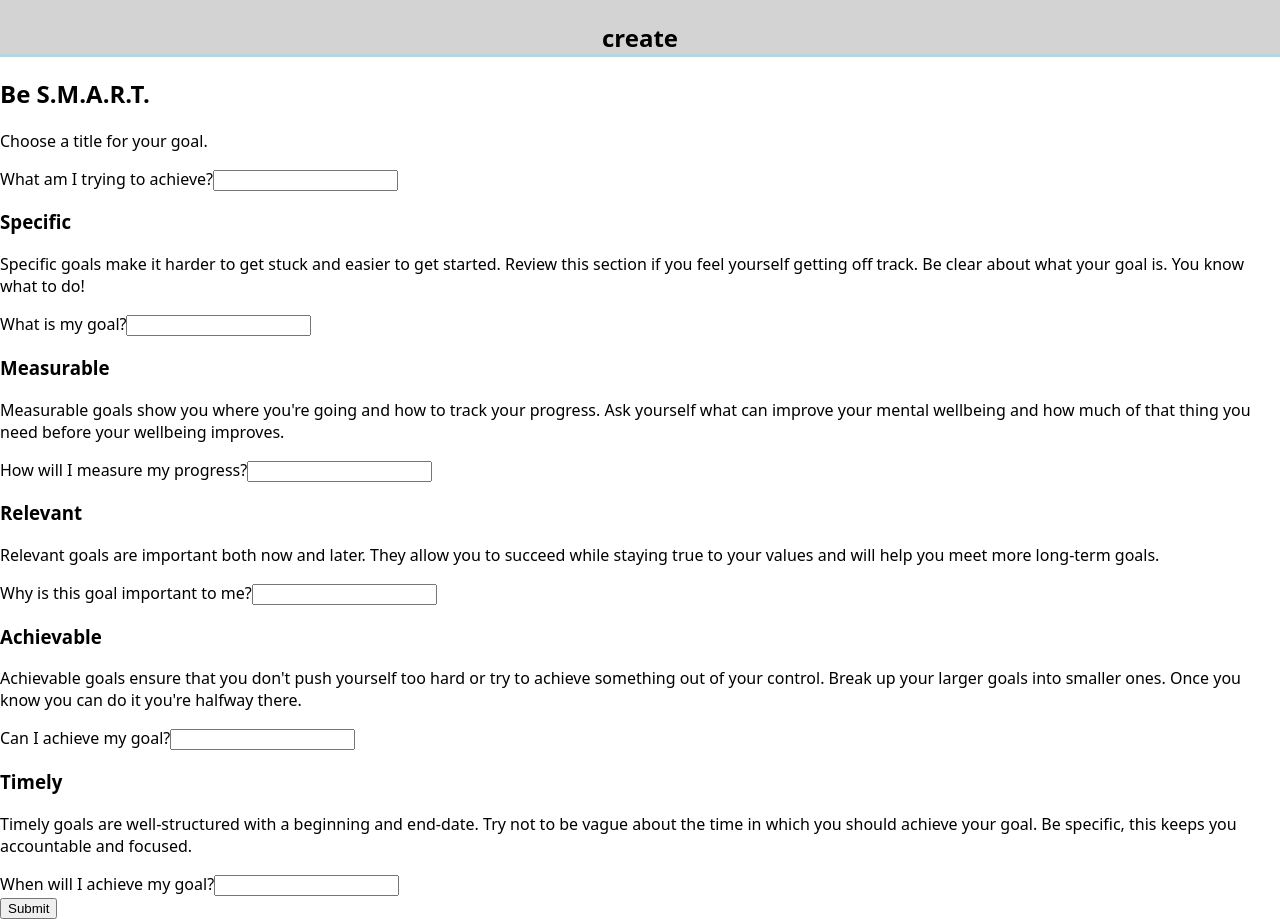
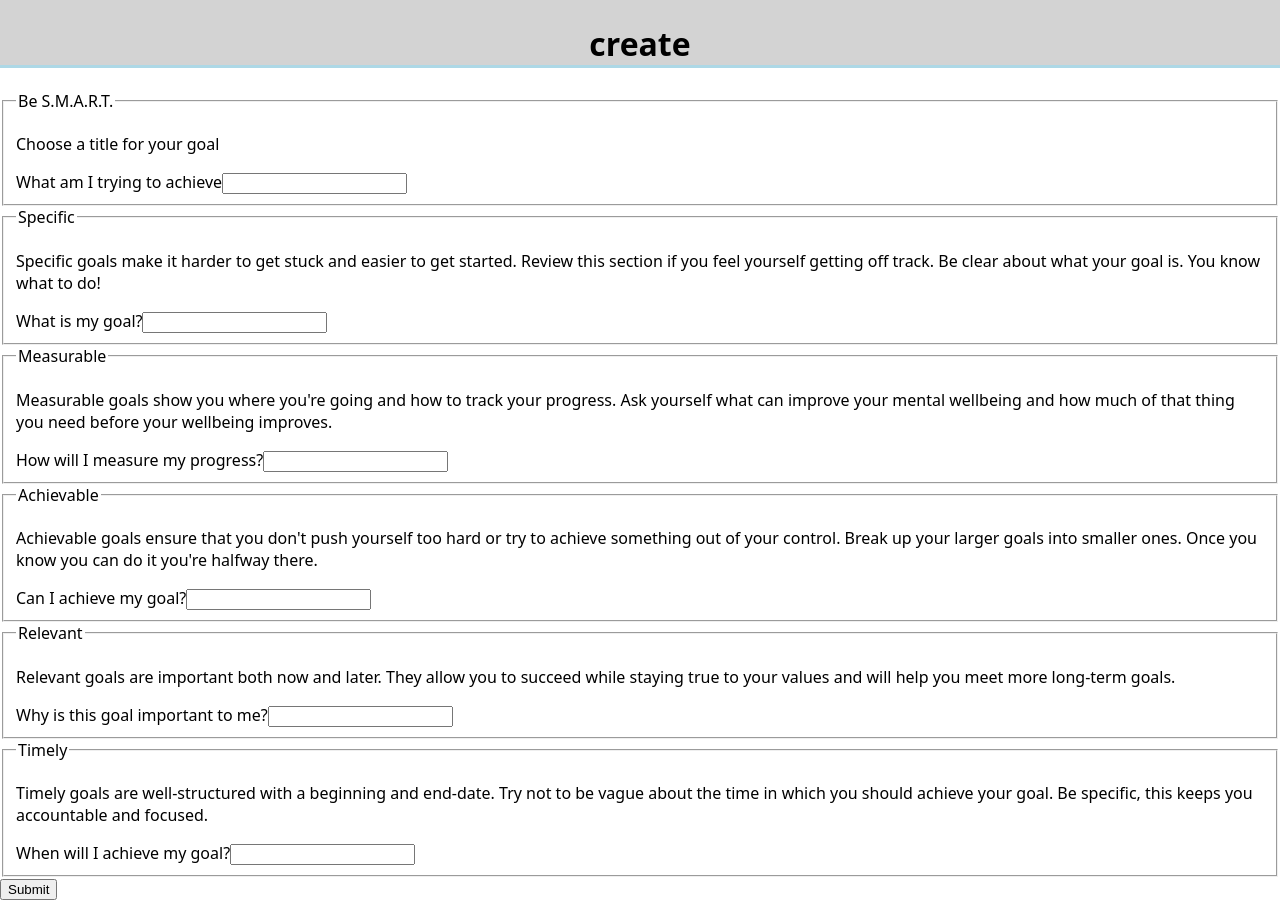
Before and after one commit to CorneliusMoe/Capstone-Cornelius, a Next.js app: page /formpage in a window 1280 px wide. Built offline with nearby package versions, Linux system fonts and the light colour scheme.

Commit message:
changes according to code review

```diff
--- a/components/Form/index.js
+++ b/components/Form/index.js
@@ -1,63 +1,49 @@
+import GoalInput from "@/components/GoalInput/index";
+
 export default function Form() {
   return (
     <form>
-      <h2>Be S.M.A.R.T.</h2>
-      <div>
-        <p>Choose a title for your goal.</p>
-        <label htmlFor="smart">What am I trying to achieve?</label>
-        <input type="text" id="smart" />
-      </div>
-      <div>
-        <h3>Specific</h3>
-        <p>
-          Specific goals make it harder to get stuck and easier to get started.
-          Review this section if you feel yourself getting off track. Be clear
-          about what your goal is. You know what to do!
-        </p>
-        <label htmlFor="specific">What is my goal?</label>
-        <input type="text" id="specific" />
-      </div>
-      <div>
-        <h3>Measurable</h3>
-        <p>
-          Measurable goals show you where you&apos;re going and how to track
-          your progress. Ask yourself what can improve your mental wellbeing and
-          how much of that thing you need before your wellbeing improves.
-        </p>
-        <label htmlFor="measurable">How will I measure my progress?</label>
-        <input type="text" id="measurable" />
-      </div>
-      <div>
-        <h3>Relevant</h3>
-        <p>
-          Relevant goals are important both now and later. They allow you to
-          succeed while staying true to your values and will help you meet more
-          long-term goals.
-        </p>
-        <label htmlFor="relevant">Why is this goal important to me?</label>
-        <input type="text" id="relevant" />
-      </div>
-      <div>
-        <h3>Achievable</h3>
-        <p>
-          Achievable goals ensure that you don&apos;t push yourself too hard or
-          try to achieve something out of your control. Break up your larger
-          goals into smaller ones. Once you know you can do it you&apos;re
-          halfway there.
-        </p>
-        <label htmlFor="achievable">Can I achieve my goal?</label>
-        <input type="text" id="achievable" />
-      </div>
-      <div>
-        <h3>Timely</h3>
-        <p>
-          Timely goals are well-structured with a beginning and end-date. Try
-          not to be vague about the time in which you should achieve your goal.
-          Be specific, this keeps you accountable and focused.
-        </p>
-        <label htmlFor="timely">When will I achieve my goal?</label>
-        <input type="text" id="timely" />
-      </div>
+      <GoalInput
+        title="Be S.M.A.R.T."
+        description="Choose a title for your goal"
+        label="What am I trying to achieve"
+      />{" "}
+      <GoalInput
+        title="Specific"
+        description="Specific goals make it harder to get stuck and easier to get started.
+  Review this section if you feel yourself getting off track. Be clear
+  about what your goal is. You know what to do!"
+        label="What is my goal?"
+      />{" "}
+      <GoalInput
+        title="Measurable"
+        description="Measurable goals show you where you're going and how to track
+        your progress. Ask yourself what can improve your mental wellbeing and
+        how much of that thing you need before your wellbeing improves."
+        label="How will I measure my progress?"
+      />{" "}
+      <GoalInput
+        title="Achievable"
+        description="Achievable goals ensure that you don't push yourself too hard or
+        try to achieve something out of your control. Break up your larger
+        goals into smaller ones. Once you know you can do it you're
+        halfway there."
+        label="Can I achieve my goal?"
+      />{" "}
+      <GoalInput
+        title="Relevant"
+        description=" Relevant goals are important both now and later. They allow you to
+        succeed while staying true to your values and will help you meet more
+        long-term goals."
+        label="Why is this goal important to me?"
+      />{" "}
+      <GoalInput
+        title="Timely"
+        description="Timely goals are well-structured with a beginning and end-date. Try
+        not to be vague about the time in which you should achieve your goal.
+        Be specific, this keeps you accountable and focused."
+        label="When will I achieve my goal?"
+      />
       <button type="submit">Submit</button>
     </form>
   );
--- a/components/FormHeader/FormHeader.style.js
+++ b/components/FormHeader/FormHeader.style.js
@@ -9,7 +9,7 @@ export const Header = styled.div`
   background-color: lightgrey;
 `;
 
-export const Heading = styled.h2`
+export const Headline = styled.h1`
   text-align: center;
   border-bottom: solid;
   border-color: lightblue;
--- a/components/FormHeader/index.js
+++ b/components/FormHeader/index.js
@@ -1,9 +1,9 @@
-import { Header, Heading } from "./FormHeader.style";
+import { Header, Headline } from "./FormHeader.style";
 
 export default function FormHeader() {
   return (
     <Header>
-      <Heading>{"create"}</Heading>
+      <Headline>create</Headline>
     </Header>
   );
 }
--- /dev/null
+++ b/components/GoalInput/index.js
@@ -0,0 +1,12 @@
+export default function GoalInput({ title, description, label }) {
+  return (
+    <fieldset>
+      <legend>{title}</legend>
+      <div>
+        <p>{description}</p>
+        <label htmlFor={title.toLowerCase()}>{label}</label>
+        <input type="text" id={title.toLowerCase()} />
+      </div>
+    </fieldset>
+  );
+}
--- a/components/GoalListHeader/GoalListHeader.style.js
+++ b/components/GoalListHeader/GoalListHeader.style.js
@@ -9,7 +9,7 @@ export const Header = styled.div`
   background-color: lightgrey;
 `;
 
-export const Heading = styled.h2`
+export const Headline = styled.h1`
   text-align: center;
   border-bottom: solid;
   border-color: lightblue;
--- a/components/GoalListHeader/index.js
+++ b/components/GoalListHeader/index.js
@@ -1,9 +1,9 @@
-import { Header, Heading } from "./GoalListHeader.style";
+import { Header, Headline } from "./GoalListHeader.style";
 
 export default function GoalListHeader() {
   return (
     <Header>
-      <Heading>{"my Goals"}</Heading>
+      <Headline>my Goals</Headline>
     </Header>
   );
 }
```
